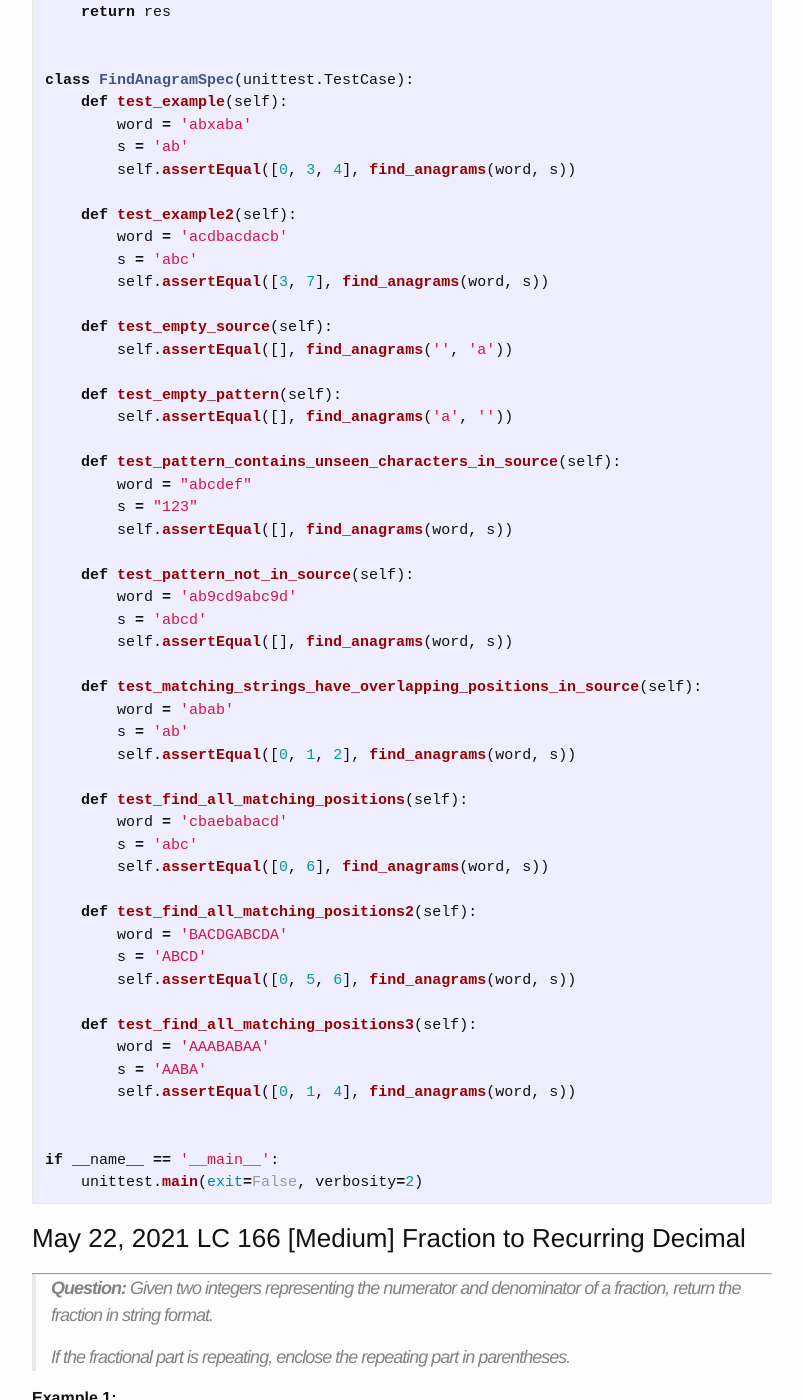
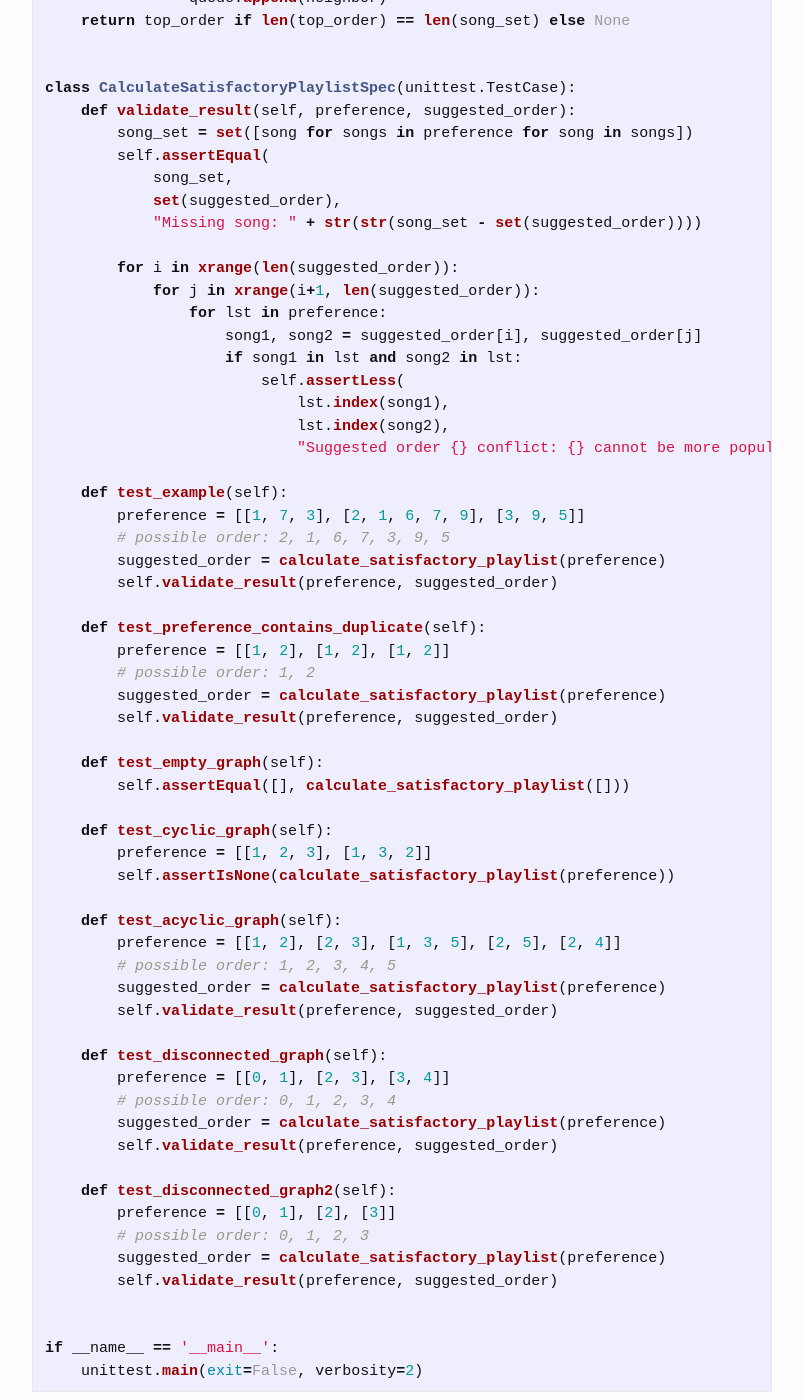
Before and after one commit to trsong/trsong.github.io, a Jekyll site: the page built from _posts/2021-05-01-DailyQuestionsMay.md, in a window 1280 px wide and 1400 px high, scrolled down 2407 px. Shown: the whole window, without its empty margins (238-1041 px from the left). Built offline with Jekyll 4.4.1, drawn with Linux system fonts in a browser that asks for light colours; some of the changed text lies outside the part shown.

Commit message:
Add solution to May 24 question

````diff
--- a/_posts/2021-05-01-DailyQuestionsMay.md
+++ b/_posts/2021-05-01-DailyQuestionsMay.md
@@ -37,6 +37,102 @@ validMountainArray([1, 2, 3])  # False
 >
 > For example, suppose your input is `[[1, 7, 3], [2, 1, 6, 7, 9], [3, 9, 5]]`. In this case a satisfactory playlist could be `[2, 1, 6, 7, 3, 9, 5]`.
 
+**My thoughts:** create a graph with vertex being song and edge `(u, v)` representing that u is more preferred than v. A topological order will make sure that all more preferred song will go before less preferred ones. Thus gives a list that satisfies everyone's priorities, if there is one (no cycle).
+
+**Solution with Topological Sort:** [https://replit.com/@trsong/Satisfactory-Playlist-for-Everyone-2](https://replit.com/@trsong/Satisfactory-Playlist-for-Everyone-2)
+```py
+import unittest
+
+def calculate_satisfactory_playlist(preference):
+    song_set = set([song for songs in preference for song in songs])
+    neighbors = {}
+    inbound_edges = {}
+
+    for song_lst in preference:
+        for i in range(1, len(song_lst)):
+            prev, cur = song_lst[i-1], song_lst[i]
+            neighbors[prev] = neighbors.get(prev, set())
+            if cur not in neighbors[prev]:
+                neighbors[prev].add(cur)
+                inbound_edges[cur] = inbound_edges.get(cur, 0) + 1
+
+    queue = filter(lambda song: inbound_edges.get(song, 0) == 0, song_set)
+
+    top_order = []
+    while queue:
+        cur = queue.pop(0)
+        top_order.append(cur)
+
+        if cur not in neighbors:
+            continue
+
+        for neighbor in neighbors[cur]:
+            inbound_edges[neighbor] -= 1
+            if inbound_edges[neighbor] == 0:
+                del inbound_edges[neighbor]
+                queue.append(neighbor)
+    return top_order if len(top_order) == len(song_set) else None
+
+
+class CalculateSatisfactoryPlaylistSpec(unittest.TestCase):
+    def validate_result(self, preference, suggested_order):
+        song_set = set([song for songs in preference for song in songs])
+        self.assertEqual(
+            song_set,
+            set(suggested_order),
+            "Missing song: " + str(str(song_set - set(suggested_order))))
+
+        for i in xrange(len(suggested_order)):
+            for j in xrange(i+1, len(suggested_order)):
+                for lst in preference:
+                    song1, song2 = suggested_order[i], suggested_order[j]
+                    if song1 in lst and song2 in lst:
+                        self.assertLess(
+                            lst.index(song1),
+                            lst.index(song2),
+                            "Suggested order {} conflict: {} cannot be more popular than {}".format(suggested_order, song1, song2))
+
+    def test_example(self):
+        preference = [[1, 7, 3], [2, 1, 6, 7, 9], [3, 9, 5]]
+        # possible order: 2, 1, 6, 7, 3, 9, 5
+        suggested_order = calculate_satisfactory_playlist(preference)
+        self.validate_result(preference, suggested_order)
+
+    def test_preference_contains_duplicate(self):
+        preference = [[1, 2], [1, 2], [1, 2]]
+        # possible order: 1, 2
+        suggested_order = calculate_satisfactory_playlist(preference)
+        self.validate_result(preference, suggested_order)
+
+    def test_empty_graph(self):
+        self.assertEqual([], calculate_satisfactory_playlist([]))
+
+    def test_cyclic_graph(self):
+        preference = [[1, 2, 3], [1, 3, 2]]
+        self.assertIsNone(calculate_satisfactory_playlist(preference))
+
+    def test_acyclic_graph(self):
+        preference = [[1, 2], [2, 3], [1, 3, 5], [2, 5], [2, 4]]
+        # possible order: 1, 2, 3, 4, 5
+        suggested_order = calculate_satisfactory_playlist(preference)
+        self.validate_result(preference, suggested_order)
+
+    def test_disconnected_graph(self):
+        preference = [[0, 1], [2, 3], [3, 4]]
+        # possible order: 0, 1, 2, 3, 4
+        suggested_order = calculate_satisfactory_playlist(preference)
+        self.validate_result(preference, suggested_order)
+
+    def test_disconnected_graph2(self):
+        preference = [[0, 1], [2], [3]]
+        # possible order: 0, 1, 2, 3
+        suggested_order = calculate_satisfactory_playlist(preference)
+        self.validate_result(preference, suggested_order)
+
+
+if __name__ == '__main__':
+    unittest.main(exit=False, verbosity=2)
+```
 
 ### May 23, 2021 LC 438 \[Medium\] Anagrams in a String
 ---
````
